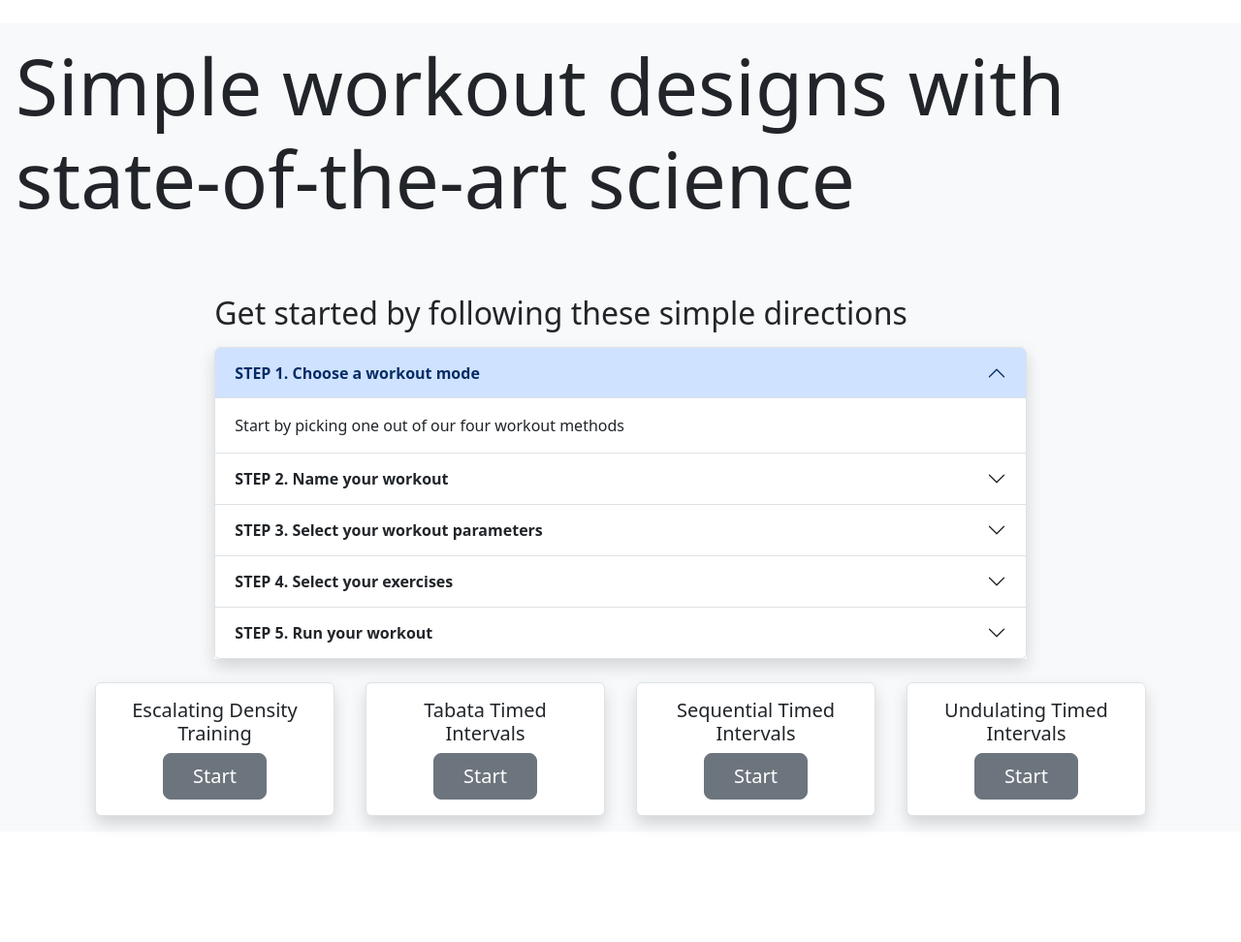
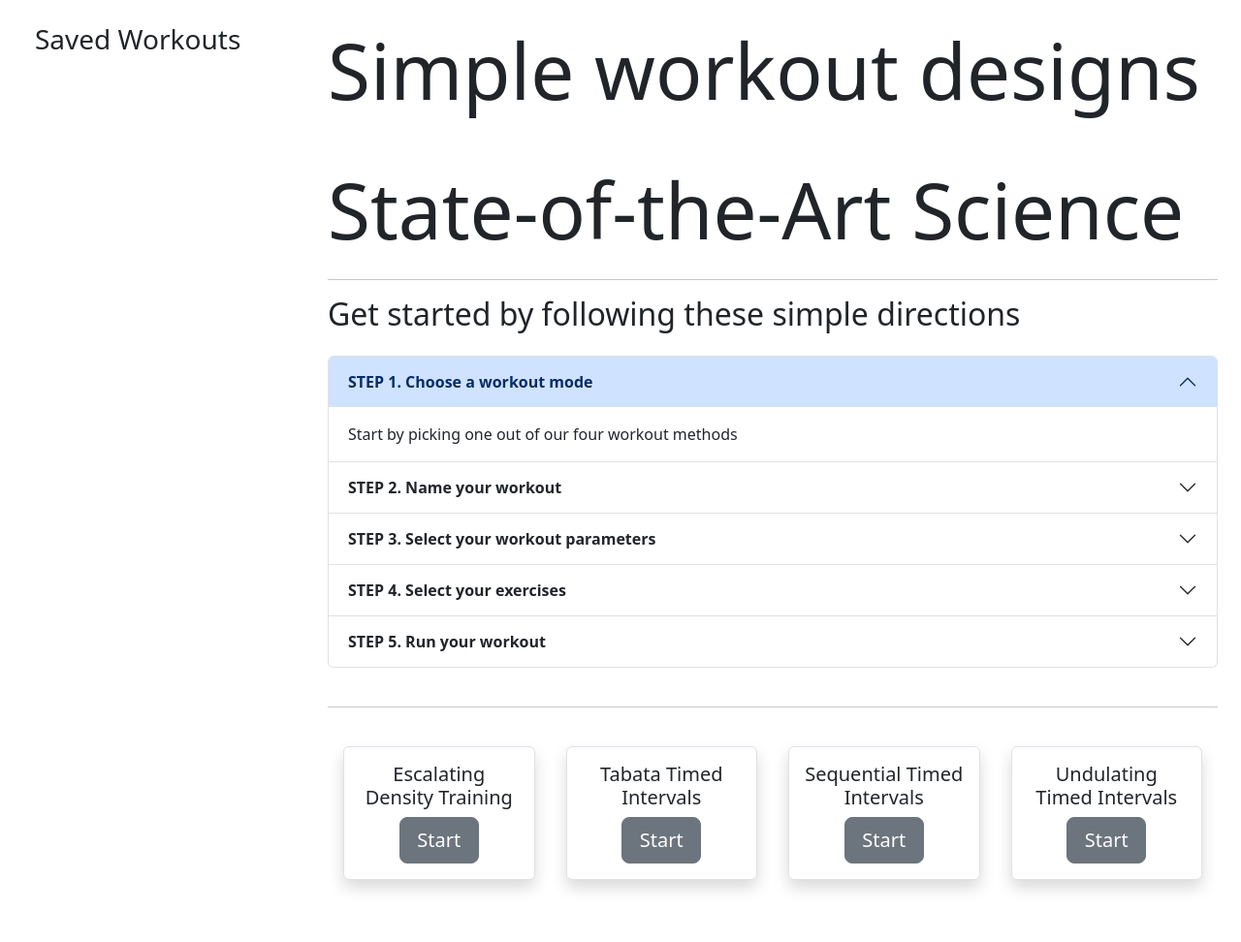
Before and after one commit to defranciscon/workoutbuilder, a Flask app: page /workout/home in a window 1280 px wide. Shown: the part 75-1047 px from the top of the page at 97% size. Before the commit the page ends 933 px from the top, so only its background shows below. Run offline with Flask 3, Linux system fonts and the light colour scheme; data that the repository does not hold is empty.

Commit message:
Added static timer module, connected timer routes, and restructured home page to render list of saved workouts.

```diff
--- a/config.py
+++ b/config.py
@@ -1,18 +1,16 @@
 import os
 basedir = os.path.abspath(os.path.dirname(__file__))
 
-AUTH_USERS = 'authusers'
-
 class Config(object):
     'Base config class'
-    SECRET_KEY = '15acd65d26cfb615ed6983d2ba398b4b7f5038a9645c402e'
+    SECRET_KEY = os.environ.get('SECRET_KEY')
     DEBUG = False
     TESTING = False
     CSRF_ENABLED = True
 
 class ProdConfig(Config):
     'Production specific config'
-    SECRET_KEY = '8cfebfbaefb1be12f0bb5ace0fa74bef187e48519ea3d0d1'
+    SECRET_KEY = os.environ.get('SECRET_KEY')
 
 class StagingConfig(Config):
     'Staging specific config'
--- a/webapp/__init__.py
+++ b/webapp/__init__.py
@@ -16,7 +16,7 @@ def page_not_found(error):
 
 def create_app(object_name):
     """
-    A flask application factor, as explained here:
+    A flask application factory, as explained here:
     http://flask.pocoo.org/docs/patterns/appfactories
     Args:
         object_name: the python path of the config object,
--- a/webapp/main/controllers.py
+++ b/webapp/main/controllers.py
@@ -1,4 +1,4 @@
-from flask import Blueprint, redirect, url_for, render_template
+from flask import Blueprint, redirect, url_for
 
 main_blueprint = Blueprint(
     'main',__name__,
--- a/webapp/templates/accordion.html
+++ b/webapp/templates/accordion.html
@@ -1,5 +1,5 @@
 {%block container%}
-<div class="accordion shadow" id="accordionExample">
+<div class="accordion" id="accordionExample">
     <div class="accordion-item">
       <h2 class="accordion-header">
         <button class="accordion-button" type="button" data-bs-toggle="collapse" data-bs-target="#collapseOne" aria-expanded="true" aria-controls="collapseOne">
--- a/webapp/templates/auth/login.html
+++ b/webapp/templates/auth/login.html
@@ -5,6 +5,7 @@
     <br>
     <div class="container text-left">
         <form method="POST" action="{{url_for('auth.login')}}" role="form">
+            <input type="hidden" name="csrf_token" value="{{ csrf_token() }}" />
             <div class="form-group mb-3">
                 <div class="row g-3">
                     <div class="col-md-12">
--- a/webapp/templates/auth/register.html
+++ b/webapp/templates/auth/register.html
@@ -5,6 +5,7 @@
     <br>
     <div class="container text-left">
         <form method="POST" action="{{url_for('auth.register')}}" role="form">
+            <input type="hidden" name="csrf_token" value="{{ csrf_token() }}" />
             <div class="form-group mb-3">
                 <div class="row g-3">
                     <div class="col md-6">
--- a/webapp/templates/base.html
+++ b/webapp/templates/base.html
@@ -14,7 +14,8 @@
         {% include 'navbar.html' %}
         {% include 'flash_messages.html' %}
         <br>
-        {% block container %}{% endblock %}
+        {% block container %}
+        {% endblock %}
         <br><br>
         <script src="{{url_for('static', filename='js/jquery.min.js')}}"></script>
         <script
--- /dev/null
+++ b/webapp/templates/list_workouts.html
@@ -0,0 +1,10 @@
+{% block container %}
+<div class="container d-flex flex-column mb-3 flex-wrap">
+    <h3 class="text-start">Saved Workouts</h3>
+    <ul class="list-group">
+        {% for workout in all_workouts %}
+            <a href="{{url_for('timer.init_timer')}}" class="list-group-item"> {{ workout['title'] }} </a>
+        {% endfor %}
+    </ul>
+</div>
+{% endblock %}
--- a/webapp/templates/navbar.html
+++ b/webapp/templates/navbar.html
@@ -9,7 +9,7 @@
                 {% if current_user.is_authenticated %}
                 <div class="col">
                     <div class="pe-sm-5 fs-4">
-                        <a class="nav-link pe-3"href="{{url_for('workout.home')}}">Home</a>
+                        <a class="nav-link pe-3" href="{{url_for('workout.home')}}">Home</a>
                     </div>
                 </div>
                 <div class="col">
--- a/webapp/templates/workout/components/submit-button.html
+++ b/webapp/templates/workout/components/submit-button.html
@@ -1,7 +1,8 @@
 {% block container %}
 <div class="row g-1 mt-3">
-    <div class="d-grid gap-2">
+    <div class="d-grid gap-2" data-bs-toggle="modal" data-bs-target="#confirmModal">
         {{ form.submit(class="btn btn-lg btn-primary bg-gradient fs-4")}}
+        {% include 'components/modal.html' %}
     </div>
 </div>
 {% endblock %}
--- a/webapp/templates/workout/edt.html
+++ b/webapp/templates/workout/edt.html
@@ -15,6 +15,7 @@
                 {% include 'circuits/circuit-8.html' %}
 
                 {% include 'components/submit-button.html'%}
+
             </div>
         </form>
     </div>
--- a/webapp/templates/workout/home.html
+++ b/webapp/templates/workout/home.html
@@ -1,20 +1,28 @@
 {% extends 'base.html'%}
 {% block container %}
-<div class="container-xxl-1 bg-light bd-gutter flex-wrap flex-lg-nowrap">
+<div class="container-fluid bd-gutter flex-wrap flex-lg-nowrap">
     <div class="container-fluid">
-        <div class="row d-grid gap-2">
-            <div class="col ms-25 p-3">
-                <h1 class="display-1">Simple workout designs with state-of-the-art science</h1>
+        <div class="row">
+            <div class="col-3">
+                {% include 'list_workouts.html' %}
             </div>
-        </div>
-        <div class="col-8 bg-light mx-auto mt-5">
-            <h2 class="mb-3">Get started by following these simple directions</h2>
-            {%include 'accordion.html'%}
-        </div>
-    </div>
-    <div class="container">
-        <div class="row">
-            {%include 'maincards.html'%}
+            <div class="col-9">
+                <div class="row d-grid gap-2">
+                    <h1 class="display-1">Simple workout designs</h1>
+                    <br>
+                    <h1 class="display-1">State-of-the-Art Science</h1>
+                </div>
+                <hr>
+                <div class="row d-grid gap-2">
+                    <h2 class="mb-3">Get started by following these simple directions</h2>
+                        {%include 'accordion.html'%}
+                </div>
+                <br>
+                <hr>
+                <div class="row d-grid gap-2">
+                    {%include 'maincards.html'%}
+                </div>
+            </div>
         </div>
     </div>
 </div>
--- a/webapp/timer/controllers.py
+++ b/webapp/timer/controllers.py
@@ -16,7 +16,9 @@ timer_blueprint = Blueprint(
     url_prefix="/timer"
     )
 
-@timer_blueprint.route("/timer")
+# TODO : add parameter to init_timer() function to take in the workout id that
+# matches is the saved workout title
+@timer_blueprint.route("/")
 def init_timer():
     form = TimeStarter(request.form)
     if form.validate():
@@ -24,4 +26,4 @@ def init_timer():
         timer = IntervalTimer(20, 10, 4, 60, 1)
         if start:
             timer.run_circuit()
-    return render_template("timer.html")
+    return render_template("timer.html", form=form)
--- a/webapp/workout/controllers.py
+++ b/webapp/workout/controllers.py
@@ -11,7 +11,7 @@ from webapp import api
 from webapp.auth import current_user
 from webapp.auth.models import User
 from webapp.workout.forms import WorkoutForm
-from webapp.workout.models import Workout
+from webapp.workout.models import Workout, WorkoutList
 from .engine.circuit import Circuit
 from .engine.exercises import Exercise
 
@@ -24,8 +24,10 @@ workout_blueprint = Blueprint(
 
 @workout_blueprint.route('/home')
 def home():
-    return render_template('home.html')
 
+    all_workouts = WorkoutList().get_all_workouts()
+
+    return render_template('home.html', all_workouts=all_workouts)
 
 @workout_blueprint.route('/edt', methods=['GET', 'POST'])
 def new_edt():
--- a/webapp/workout/models.py
+++ b/webapp/workout/models.py
@@ -24,6 +24,30 @@ class Workout:
             {": ".join(('Circuit', (str(count)))): item for count, item in enumerate(self.workout.items())})
 
         self.collection.insert_one(container)
+
+    def get_all_workouts(self):
+
+        all_workouts = {}
+
+        for document in self.collection.find():
+
+            all_workouts.update(document)
+
+        return all_workouts
+
+    def get_workout_by_title(self, title):
+
+        self.title = title
+
+        for document in self.collection.find_one({"title"}, self.title):
+
+            if not document:
+
+                return 'Workout not found because title does not exist'
+
+            else:
+
+                return document
 
 
     def get_workout(self, _id):
@@ -56,3 +80,36 @@ class Workout:
             else:
 
                 self.collection.delete_one(document)
+
+
+class WorkoutList:
+
+    dbs = client['test']
+
+    collection = dbs['testworkouts']
+
+    def __init__(self):
+        self.all_workouts = []
+
+    def get_all_workouts(self):
+
+        for document in self.collection.find({}):
+
+            self.all_workouts.append(document)
+
+        return self.all_workouts
+
+
+    def get_workout_by_title(self, title):
+
+        self.title = title
+
+        for document in self.collection.find_one({"title"}, self.title):
+
+            if not document:
+
+                return 'Workout not found because title does not exist'
+
+            else:
+
+                return document
```
Also changed, not shown: webapp/templates/home-text.html (deleted, +0 -14 lines), webapp/templates/side-panel.html (added, +16 -0 lines), webapp/templates/workout/components/modal.html (added, +19 -0 lines), webapp/templates/workout/timer/timer.html (+9 -13 lines), webapp/timer/js/timer.js (added).
